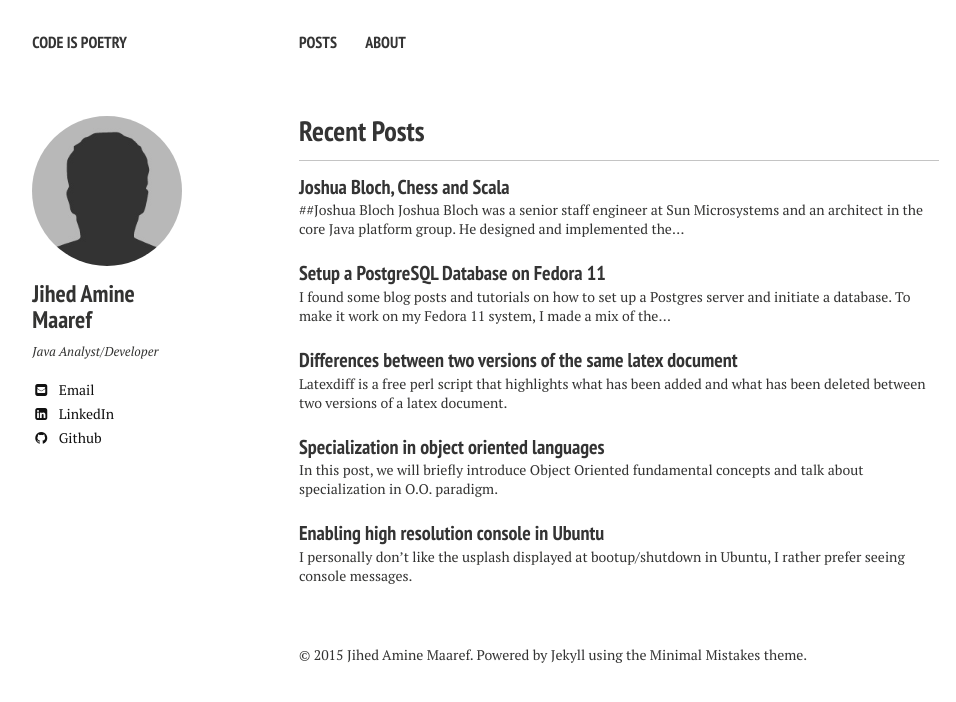
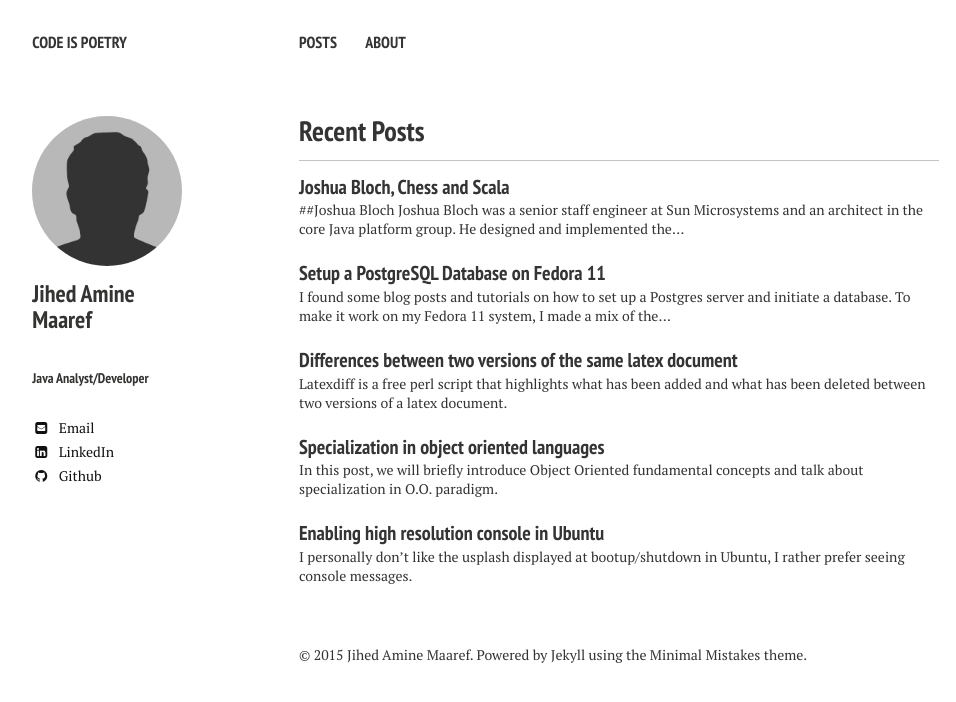
Before and after one commit to jihedamine/jihedamine.github.io, a Jekyll site: the page built from index.md, in a window 1280 px wide. Shown: the top 702 px of the page, without its empty margins (21-977 px from the left). Built offline with Jekyll 4.4.1, drawn with Linux system fonts in a browser that asks for light colours; nearby versions of some CDN libraries.

Commit message:
Update _author-bio.html

```diff
--- a/_includes/_author-bio.html
+++ b/_includes/_author-bio.html
@@ -11,7 +11,7 @@
 {% endif %}
 
   <h3 itemprop="name">{{ author.name }}</h3>
-  <p>{{ author.bio }}</p>
+  <h6>{{ author.bio }}</h6>
   {% if author.email %}<a href="mailto:{{ author.email }}" class="author-social" target="_blank"><i class="fa fa-fw fa-envelope-square"></i> Email</a>{% endif %}
   {% if author.twitter %}<a href="http://twitter.com/{{ author.twitter }}" class="author-social" target="_blank"><i class="fa fa-fw fa-twitter-square"></i> Twitter</a>{% endif %}
   {% if author.facebook %}<a href="http://facebook.com/{{ author.facebook }}" class="author-social" target="_blank"><i class="fa fa-fw fa-facebook-square"></i> Facebook</a>{% endif %}
```
